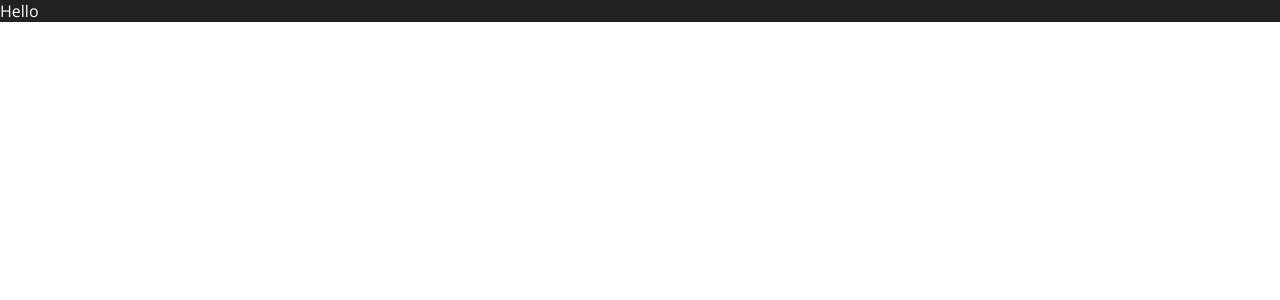
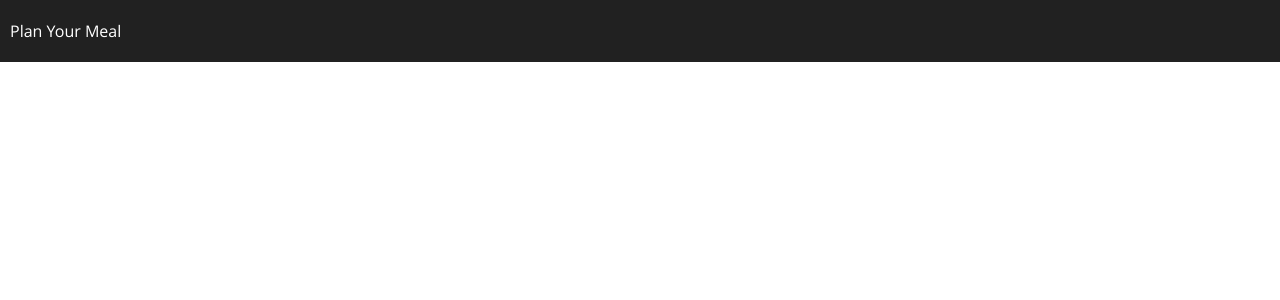
Before and after one commit to karolina-rachuta/plan-your-meal, a React (Create React App) app: page / in a window 1280 px wide. Shown: the top 300 px of the page. Built offline with nearby package versions, Linux system fonts and the light colour scheme.

Commit message:
rwd header

```diff
--- a/package.json
+++ b/package.json
@@ -4,11 +4,12 @@
     "private": true,
     "dependencies": {
         "cra-template": "1.2.0",
-    "react": "^19.0.0",
-    "react-dom": "^19.0.0",
+        "react": "^18.3.1",
+        "react-dom": "^18.3.1",
         "react-router": "^6.28.1",
         "react-router-dom": "^6.28.1",
         "react-scripts": "5.0.1",
+        "react-scroll": "^1.9.0",
         "sass": "^1.83.4",
         "web-vitals": "^4.2.4"
     },
--- a/src/App.js
+++ b/src/App.js
@@ -1,12 +1,13 @@
 import { BrowserRouter, Routes, Route } from 'react-router-dom';
 import './App.scss';
+import Homepage from './pages/Homepage';
 
 function App() {
     return (
-        <div className="container">
+        <div>
             <BrowserRouter>
                 <Routes>
-                    <Route path="/" element={<div>Hello</div>} />
+                    <Route path="/" element={<Homepage />} />
                     <Route path="/app" element={<div>app</div>} />
                 </Routes>
             </BrowserRouter>
--- a/src/App.scss
+++ b/src/App.scss
@@ -1,5 +1,6 @@
 @import './styles/variables.scss';
 @import './styles/fonts.scss';
+@import './styles/components/header.scss';
 
 .App {
     background-color: pink;
@@ -22,6 +23,4 @@ html {
 .container {
     max-width: 1800px;
     width: 100%;
-    background-color: $primary-color;
-    color: $bg-color;
 }
--- /dev/null
+++ b/src/components/Header.jsx
@@ -0,0 +1,33 @@
+import React, { useState } from 'react';
+import { Link } from 'react-router-dom';
+import { Link as ScrollLink } from 'react-scroll';
+function Header() {
+    const [open, setOpen] = useState(false);
+    return (
+        <div className="header">
+            <div className="header__container container">
+                <div className="header__row">
+                    <span className="header__logo">Plan Your Meal</span>
+                    <div
+                        className="header__hamburger"
+                        onClick={() => setOpen((prev) => !prev)}
+                    >
+                        <span></span>
+                        <span></span>
+                        <span></span>
+                    </div>
+                </div>
+                <nav
+                    className={open ? 'header__navbar open' : 'header__navbar'}
+                >
+                    <Link to="/app">Plan your meals</Link>
+                    <ScrollLink to="about">Why worth it?</ScrollLink>
+                    <ScrollLink to="about_me">About me</ScrollLink>
+                    <ScrollLink to="footer">Contact</ScrollLink>
+                </nav>
+            </div>
+        </div>
+    );
+}
+
+export default Header;
--- /dev/null
+++ b/src/pages/Homepage.jsx
@@ -0,0 +1,18 @@
+import React from 'react';
+import Header from '../components/Header';
+
+function Homepage() {
+    return (
+        <div>
+            <Header />
+            {/* <div>karuzela</div>
+            <div>cta</div>
+            <div>formularz do zapisy</div>
+            <div>about</div>
+            <div>o autorze</div>
+            <div>stopka</div> */}
+        </div>
+    );
+}
+
+export default Homepage;
--- /dev/null
+++ b/src/styles/components/header.scss
@@ -0,0 +1,79 @@
+.header {
+    width: 100%;
+    padding-inline: 10px;
+    background-color: $primary-color;
+    color: $bg-color;
+    padding-top: 20px;
+
+    &__container {
+        width: 100%;
+        display: flex;
+        align-items: center;
+        justify-content: space-between;
+        flex-direction: column;
+        padding-bottom: 20px;
+
+        @media screen and (min-width: 500px) {
+            flex-direction: row;
+            align-items: center;
+        }
+
+        .header__row {
+            display: flex;
+            width: 100%;
+
+
+            @media screen and (min-width: 500px) {
+                width: 30%;
+            }
+
+            .header__logo {
+                width: 100%;
+            }
+
+            .header__hamburger {
+                display: flex;
+                flex-direction: column;
+                gap: 5px;
+                align-items: center;
+                justify-content: center;
+
+                @media screen and (min-width: 500px) {
+                    display: none;
+                }
+
+                span {
+                    background-color: #fff;
+                    width: 20px;
+                    height: 3px;
+                    border-radius: 5px;
+                }
+
+            }
+        }
+
+    }
+
+    &__navbar {
+        width: 100%;
+        display: none;
+        align-items: center;
+        flex-direction: column;
+        justify-content: start;
+        gap: 20px;
+        margin-top: 20px;
+
+        @media screen and (min-width: 500px) {
+            width: 70%;
+            flex-direction: row;
+            margin-top: 0;
+            justify-content: end;
+            align-items: center;
+        }
+    }
+
+    .open {
+        display: flex;
+    }
+
+}
```
Also changed, not shown: 1 other file (tests, documents, lock files or other folders). Lines whose indentation alone changed are shown as unchanged.
